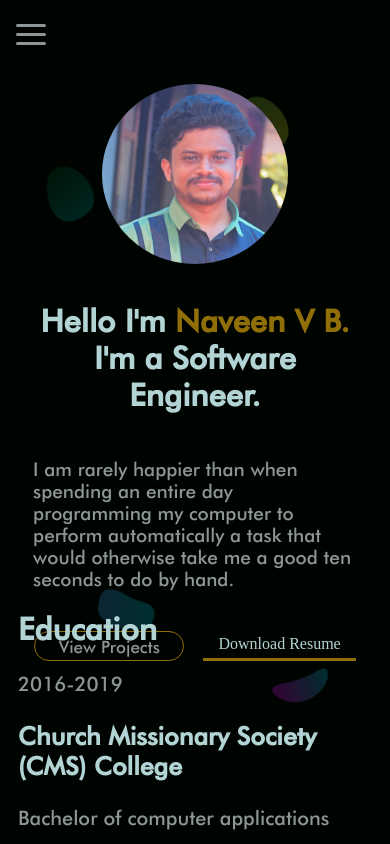
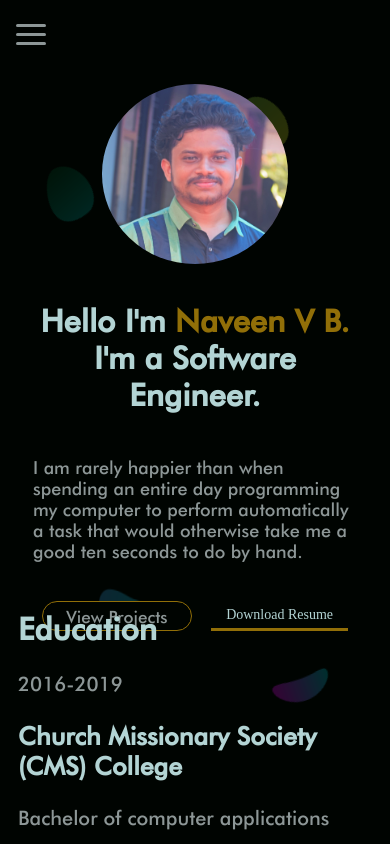
Before and after one commit to naveenvb560/Portfolio, a React (Create React App) app: page / in a window 390 px wide. Shown: the top 844 px of the page. Built offline with nearby package versions, Linux system fonts and the light colour scheme.

Commit message:
testing again

```diff
--- a/src/components/SubPages/About.module.css
+++ b/src/components/SubPages/About.module.css
@@ -136,11 +136,16 @@ h2 {
 .descriptionitem {
   padding: 0 .5rem .3rem .5rem;
   text-align: left;
-  font-size: 19px;
+  font-weight: 300;
+  font-size: 18px;
 }
 .buttoncontainer {
   padding-top: 5%;
   justify-content: center;
+}
+.downloadbutton {
+  font-size: 14px;
+  font-weight: 200;
 }
 }
 
--- a/src/components/SubPages/Education.Module.css
+++ b/src/components/SubPages/Education.Module.css
@@ -55,10 +55,16 @@
 
 @media only screen and (max-width: 430px) {
   .container {
-    margin-top: 5.5rem;
+    margin-top: 6rem;
     padding: 5% 3% 0% 3%;
   }
-
+  .institutionname {
+    font-weight: 300;
+    font-size: 22px;
+  }
+  .year {
+    font-size: 13px;
+  }
 }
 
 
--- a/src/components/SubPages/Education.js
+++ b/src/components/SubPages/Education.js
@@ -10,17 +10,17 @@ const Education = () => {
             </div>
             <div className={classes.educationsubcontainer}>
                 <div className={classes.educationchild}>
-                    <p>2016-2019</p>
+                    <p className={classes.year}>2016-2019</p>
                     <h3 className={classes.institutionname}>Church Missionary Society (CMS) College</h3>
                     <p>Bachelor of computer applications</p>
                 </div>
                 <div className={classes.educationchild}>
-                    <p>2014-2016</p>
+                    <p className={classes.year}>2014-2016</p>
                     <h3 className={classes.institutionname}>Sree Kumaramangalam Higher Secondary School, Kumarakom</h3>
                     <p>Higher Secondary ( Plus two )</p>
                 </div>
                 <div className={classes.educationchild}>
-                    <p>2013-2014</p>
+                    <p className={classes.year}>2013-2014</p>
                     <h3 className={classes.institutionname}>Sree Kumaramangalam Higher Secondary School, Kumarakom</h3>
                     <p>S S L C</p>
                 </div>
```
